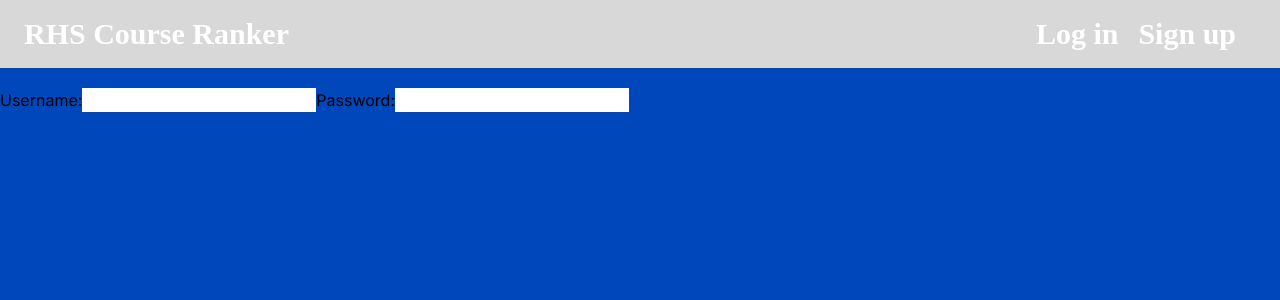
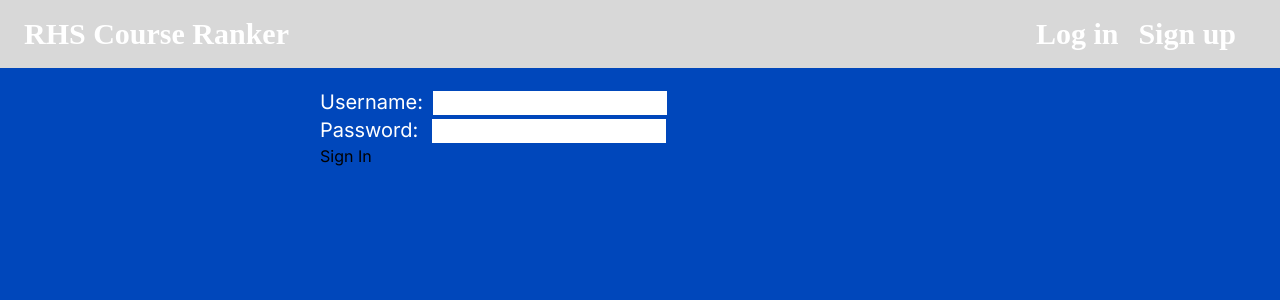
Before and after one commit to mwalli1149/ranker-v6, a Next.js app: page /log-in in a window 1280 px wide. Shown: the top 300 px of the page. Built offline with nearby package versions, Linux system fonts and the light colour scheme.

Commit message:
working on sign in page

```diff
--- a/app/globals.css
+++ b/app/globals.css
@@ -63,6 +63,17 @@ ul {
   @apply text-t_color_1;
   @apply text-xl;
 }
+div.sign{
+  margin-left: 25%;
+}
+label.sign{
+  margin-right:10px;
+  @apply text-xl;
+  @apply text-t_color_1;
+}
+div.sign-2{
+  display:block;
+}
 @font-face {
   font-family: 'Sarabun', sans-serif;
   src: url(https://github.com/mwalli1149/ranker-v6/blob/main/fonts/Sarabun-SemiBold.ttf);
--- a/app/log-in/page.tsx
+++ b/app/log-in/page.tsx
@@ -1,14 +1,34 @@
 //Not Ready For use experimenting
 "use client";
+import { useState } from "react";
 import React from "react";
+const LogIn = () => {
+  const [username, setUsername] = useState("");
+  const [password, setPassword] = useState("");
 
-const LogIn = () => {
   return (
-    <div>
-      <label>Username:</label>
-      <input className="test" />
-      <label>Password:</label>
-      <input className="test"/>
+    <div className='sign'>
+      <div className='sign-2'>
+      <label className="sign">Username:</label>
+      <input
+        type="text"
+        value={username}
+        onChange={(e) => {
+        setUsername(e.currentTarget.value);
+        }}
+      />
+      </div>
+      <div className='sign-2'>
+      <label className="mr-3.5 text-xl text-t_color_1">Password:</label>
+      <input
+        type="text"
+        value={password}
+        onChange={(e) => {
+        setPassword(e.currentTarget.value);
+        }}
+      />
+      </div>
+      <button>Sign In</button>
     </div>
   );
 };
```
